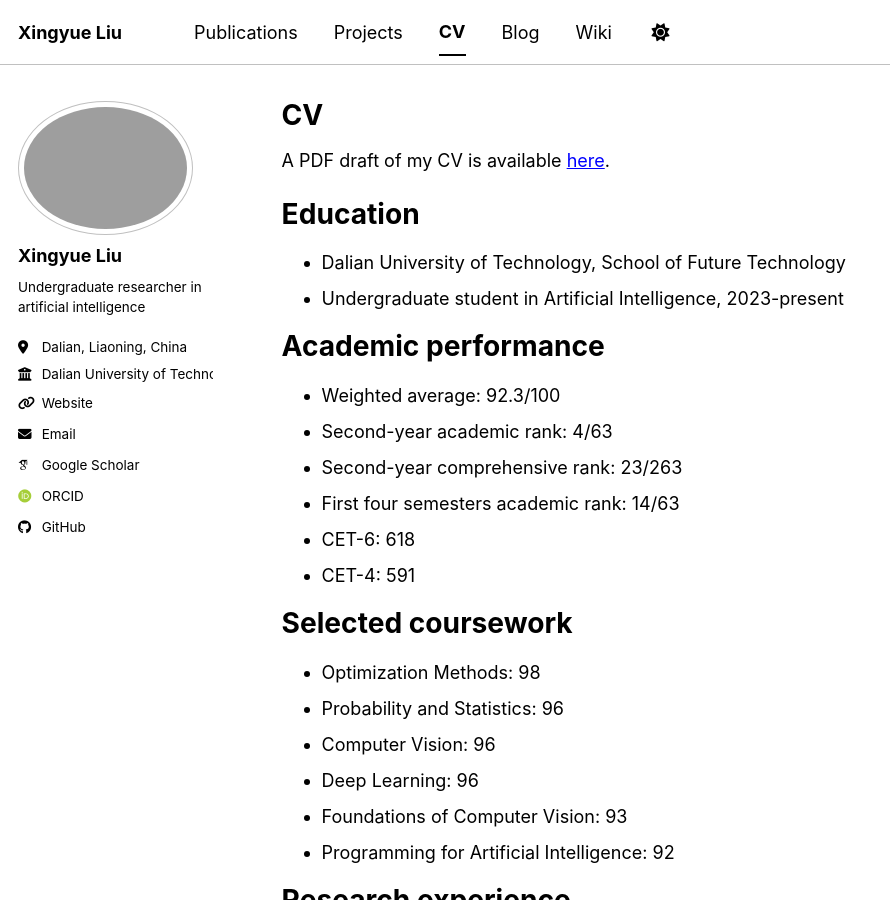
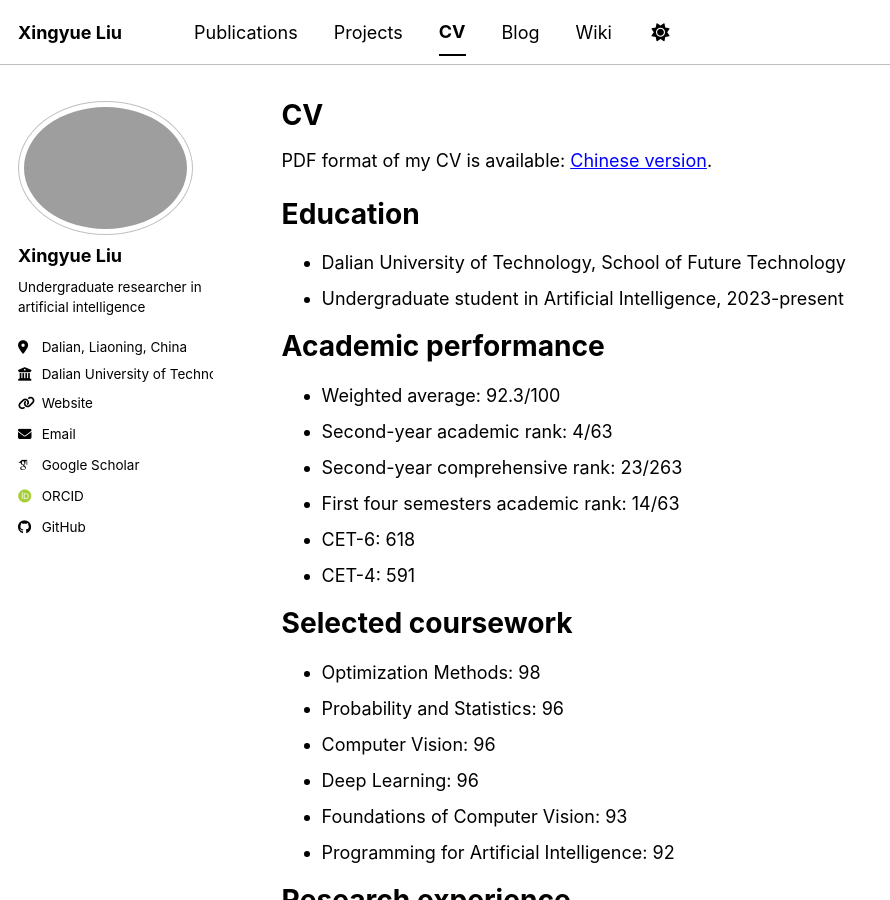
Before and after one commit to recynie/recynie.github.io, a Jekyll site: the page built from _pages/cv.md, in a window 1280 px wide and 900 px high. Shown: the whole window, without its empty margins (0-890 px from the left). Built offline with Jekyll 4.4.1, drawn with Linux system fonts in a browser that asks for light colours; some web fonts are replaced; a script bundle is joined from its source files by our own code; library files that are not in the unit come from our copies.

Commit message:
update pdf CV

```diff
--- a/_pages/cv.md
+++ b/_pages/cv.md
@@ -9,7 +9,7 @@ redirect_from:
 
 {% include base_path %}
 
-A PDF draft of my CV is available [here]({{ '/files/cv.pdf' | relative_url }}).
+PDF format of my CV is available: [Chinese version]({{ '/files/cv_CN.pdf' | relative_url }}).
 
 Education
 ======
```
Also changed, not shown: 2 other files.
